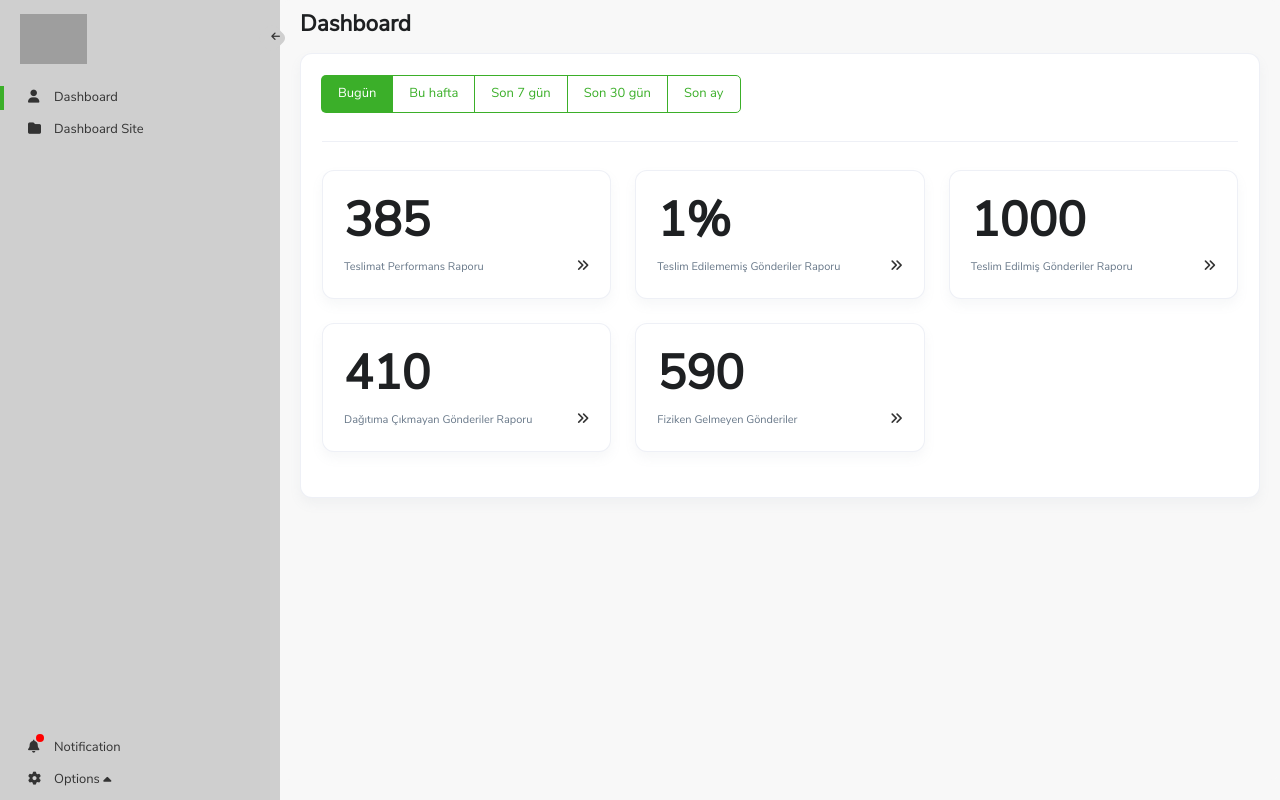
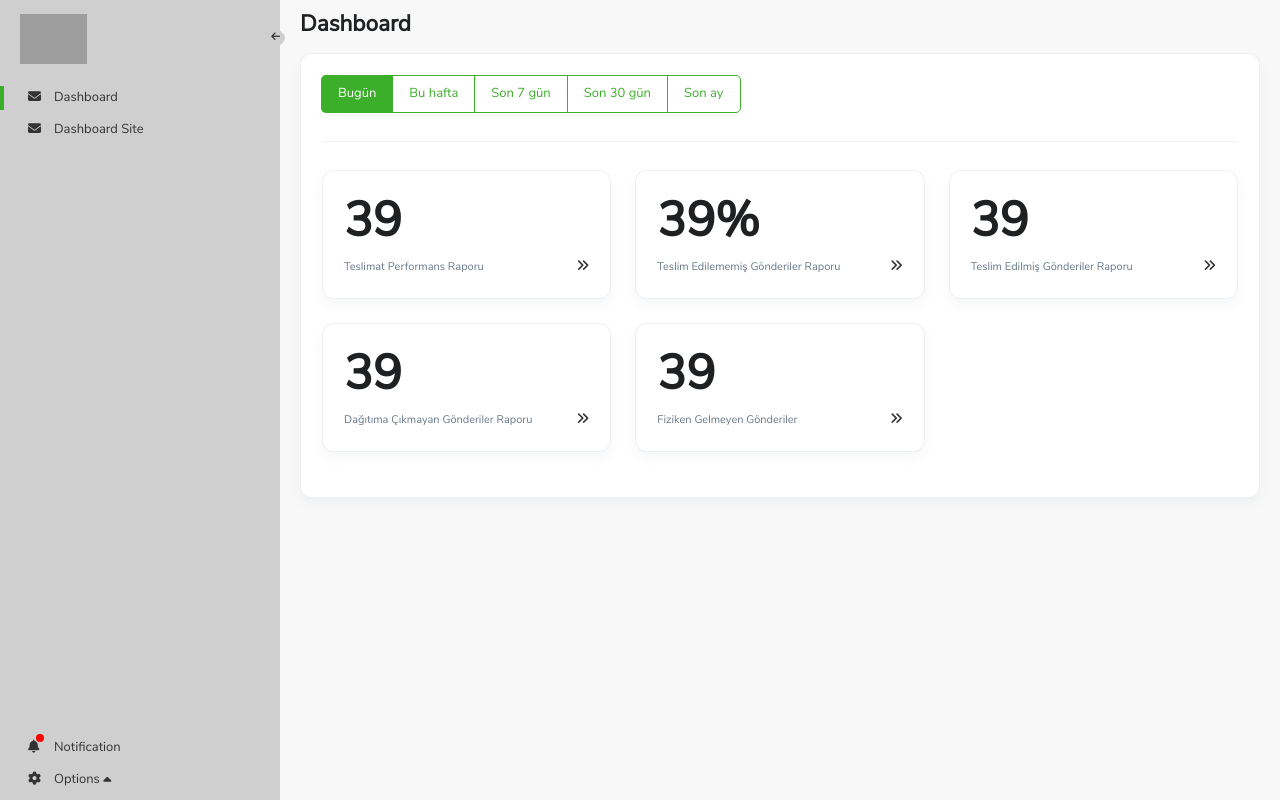
Before and after one commit to yunusemre/yet-react-redux-boilerplate, a React (Create React App) app: page / in a window 1280 px wide. Built offline with nearby package versions, Linux system fonts and the light colour scheme; grey boxes are pictures that could not be loaded.

Commit message:
updated components

```diff
--- a/src/layout/sidebar/index.tsx
+++ b/src/layout/sidebar/index.tsx
@@ -5,7 +5,6 @@ import { memo } from 'react';
 import { Link } from 'react-router-dom';
 import { menuToggle } from '../../store/features/appSlice';
 import { useAppDispatch, useAppSelector } from '../../store/hooks';
-import { areEqual } from '../../utils';
 import { NavLinkMenu } from './nav-link';
 import NotificationMenu from './notification-menu';
 import OptionsMenu from './options-menu';
@@ -59,7 +58,7 @@ const SidebarMenu = () => {
   );
 };
 
-const Sidebar = memo(SidebarMenu, areEqual);
+const Sidebar = memo(SidebarMenu);
 
 export { Sidebar };
 
--- a/src/layout/sidebar/nav-link/index.tsx
+++ b/src/layout/sidebar/nav-link/index.tsx
@@ -34,59 +34,6 @@ export const NavLinkMenu = ({
   const menuState = useAppSelector((state) => state.app.menuOpen);
   const [open, setOpen] = useState<boolean>(false);
 
-  const icons = [
-    'fa-home',
-    'fa-search',
-    'fa-envelope',
-    'fa-heart',
-    'fa-gear',
-    'fa-star',
-    'fa-wrench',
-    'fa-user',
-    'fa-droplet',
-    'fa-folder',
-    'fa-home',
-    'fa-search',
-    'fa-envelope',
-    'fa-heart',
-    'fa-gear',
-    'fa-star',
-    'fa-wrench',
-    'fa-user',
-    'fa-droplet',
-    'fa-folder',
-    'fa-home',
-    'fa-search',
-    'fa-envelope',
-    'fa-heart',
-    'fa-gear',
-    'fa-star',
-    'fa-wrench',
-    'fa-user',
-    'fa-droplet',
-    'fa-folder',
-    'fa-home',
-    'fa-search',
-    'fa-envelope',
-    'fa-heart',
-    'fa-gear',
-    'fa-star',
-    'fa-wrench',
-    'fa-user',
-    'fa-droplet',
-    'fa-folder',
-    'fa-home',
-    'fa-search',
-    'fa-envelope',
-    'fa-heart',
-    'fa-gear',
-    'fa-star',
-    'fa-wrench',
-    'fa-user',
-    'fa-droplet',
-    'fa-folder',
-  ];
-
   useEffect(() => {
     if (!menuState) setOpen(menuState);
   }, [menuState]);
@@ -102,7 +49,7 @@ export const NavLinkMenu = ({
           }
         >
           <span className="first">
-            <i className={`nav_icon fa-solid ${icons[Math.ceil(Math.random() * 11)]}`}></i>
+            <i className="nav_icon fa-solid fa-envelope"></i>
             <span className="nav_name">{title}</span>
           </span>
         </NavLink>
@@ -115,7 +62,6 @@ export const NavLinkMenu = ({
           }}
         >
           <span className="first">
-            <i className={`nav_icon fa-solid ${icons[Math.ceil(Math.random() * 11)]}`}></i>
             <span className="nav_name">{title}</span>
           </span>
           <span className="last" onClick={() => setOpen(!open)}>
--- a/src/utils/index.ts
+++ b/src/utils/index.ts
@@ -1,5 +1,5 @@
-const areEqual = (prev: any, next: any) => {
-  return prev.title === next.title && prev.releaseDate === next.releaseDate;
+const areEqual = (prev: any, next: any, first = 'title', second = 'releaseDate') => {
+  return prev[first] === next[first] && prev.second === next.second;
 };
 
 export { areEqual };
--- /dev/null
+++ b/src/views/home/boxs.tsx
@@ -0,0 +1,35 @@
+import { memo } from 'react';
+import { Card, Col, Row } from 'react-bootstrap';
+import { useTranslation } from 'react-i18next';
+import { Link } from 'react-router-dom';
+
+const DashboardBoxComponent = ({ data }: any) => {
+  const { t } = useTranslation();
+  return (
+    <div className="boxes">
+      <Row>
+        {data.map(({ name, url, prefix, count }: any, index: number) => (
+          <Col key={index} sm={12} md={6} lg={4} xl={4} className="mb-4">
+            <Link to={url} className="box">
+              <Card className="card-hover-shadow">
+                <Card.Body>
+                  <h1 className="display-3 bold">
+                    {count}
+                    {prefix}
+                  </h1>
+                  <span className="box-content text-body">{t(name)}</span>
+                  <span className="float-end">
+                    <i className="fa-sharp fa-solid fa-angles-right"></i>
+                  </span>
+                </Card.Body>
+              </Card>
+            </Link>
+          </Col>
+        ))}
+      </Row>
+    </div>
+  );
+};
+
+const DashboardBox = memo(DashboardBoxComponent);
+export default DashboardBox;
--- /dev/null
+++ b/src/views/home/filter.tsx
@@ -0,0 +1,31 @@
+import { memo, useState } from 'react';
+import { ToggleButton, ToggleButtonGroup } from 'react-bootstrap';
+import { useTranslation } from 'react-i18next';
+
+const FilterComponent = ({ data }: any) => {
+  const { t } = useTranslation();
+  const [value, setValue] = useState<number>(1);
+
+  return (
+    <ToggleButtonGroup
+      type="radio"
+      name="options"
+      value={value}
+      onChange={(val: number) => setValue(val)}
+    >
+      {data.map(({ name, value }: any, index: number) => (
+        <ToggleButton
+          key={index}
+          variant="outline-primary"
+          id={`filter-${value}`}
+          size="sm"
+          value={value}
+        >
+          {t(name)}
+        </ToggleButton>
+      ))}
+    </ToggleButtonGroup>
+  );
+};
+const Filter = memo(FilterComponent);
+export default Filter;
--- a/src/views/home/index.tsx
+++ b/src/views/home/index.tsx
@@ -1,45 +1,49 @@
 import './home.scss';
 
-import { useState } from 'react';
-import { Card, Col, Row, ToggleButton, ToggleButtonGroup } from 'react-bootstrap';
+import { memo } from 'react';
+import { Card } from 'react-bootstrap';
 import { useTranslation } from 'react-i18next';
-import { Link } from 'react-router-dom';
+import DashboardBox from './boxs';
+import Filter from './filter';
 
 const Home = () => {
   const { t } = useTranslation();
-  const [value, setValue] = useState<number>(1);
+  const generateData = (val: number) => {
     const dashboardData = [
       {
         name: 'dashboard.teslimatPerformansRaporu',
-      count: Math.ceil(Math.random() * 1000),
+        count: val,
         url: '#',
         prefix: '',
       },
       {
         name: 'dashboard.teslimEdilememisGönderilerRaporu',
-      count: Math.ceil(Math.random() * 100),
+        count: val,
         url: '#',
         prefix: '%',
       },
       {
         name: 'dashboard.teslimEdilmisGönderilerRaporu',
-      count: Math.ceil(Math.random() * 1000),
+        count: val,
         url: '#',
         prefix: '',
       },
       {
         name: 'dashboard.dagitimaCikmayanGonderilerRaporu',
-      count: Math.ceil(Math.random() * 1000),
+        count: val,
         url: '#',
         prefix: '',
       },
       {
         name: 'dashboard.fizikenGelmeyenGonderiler',
-      count: Math.ceil(Math.random() * 1000),
+        count: val,
         url: '#',
         prefix: '',
       },
     ];
+    return dashboardData;
+  };
+
   const homeFilter = [
     {
       name: 'today',
@@ -67,51 +71,13 @@ const Home = () => {
       <h1 className="mb-3">{t('dashboard.title')}</h1>
       <Card>
         <Card.Body>
-          <ToggleButtonGroup
-            type="radio"
-            name="options"
-            value={value}
-            onChange={(val: number) => setValue(val)}
-          >
-            {homeFilter.map(({ name, value }, index) => (
-              <ToggleButton
-                key={index}
-                variant="outline-primary"
-                id={`filter-${value}`}
-                size="sm"
-                value={value}
-              >
-                {t(name)}
-              </ToggleButton>
-            ))}
-          </ToggleButtonGroup>
+          <Filter data={homeFilter} />
           <hr />
-          <div className="boxes">
-            <Row>
-              {dashboardData.map(({ name, url, prefix, count }: any, index: number) => (
-                <Col key={index} sm={12} md={6} lg={4} xl={4} className="mb-4">
-                  <Link to={url} className="box">
-                    <Card className="card-hover-shadow">
-                      <Card.Body>
-                        <h1 className="display-3 bold">
-                          {count}
-                          {prefix}
-                        </h1>
-                        <span className="box-content text-body">{t(name)}</span>
-                        <span className="float-end">
-                          <i className="fa-sharp fa-solid fa-angles-right"></i>
-                        </span>
-                      </Card.Body>
-                    </Card>
-                  </Link>
-                </Col>
-              ))}
-            </Row>
-          </div>
+          <DashboardBox data={generateData(Math.ceil(Math.random() * 100))} />
         </Card.Body>
       </Card>
     </div>
   );
 };
 
-export default Home;
+export default memo(Home);
```
Also changed, not shown: package.json (+8 -7 lines), 1 other file (tests, documents, lock files or other folders). Lines whose indentation alone changed are shown as unchanged.
